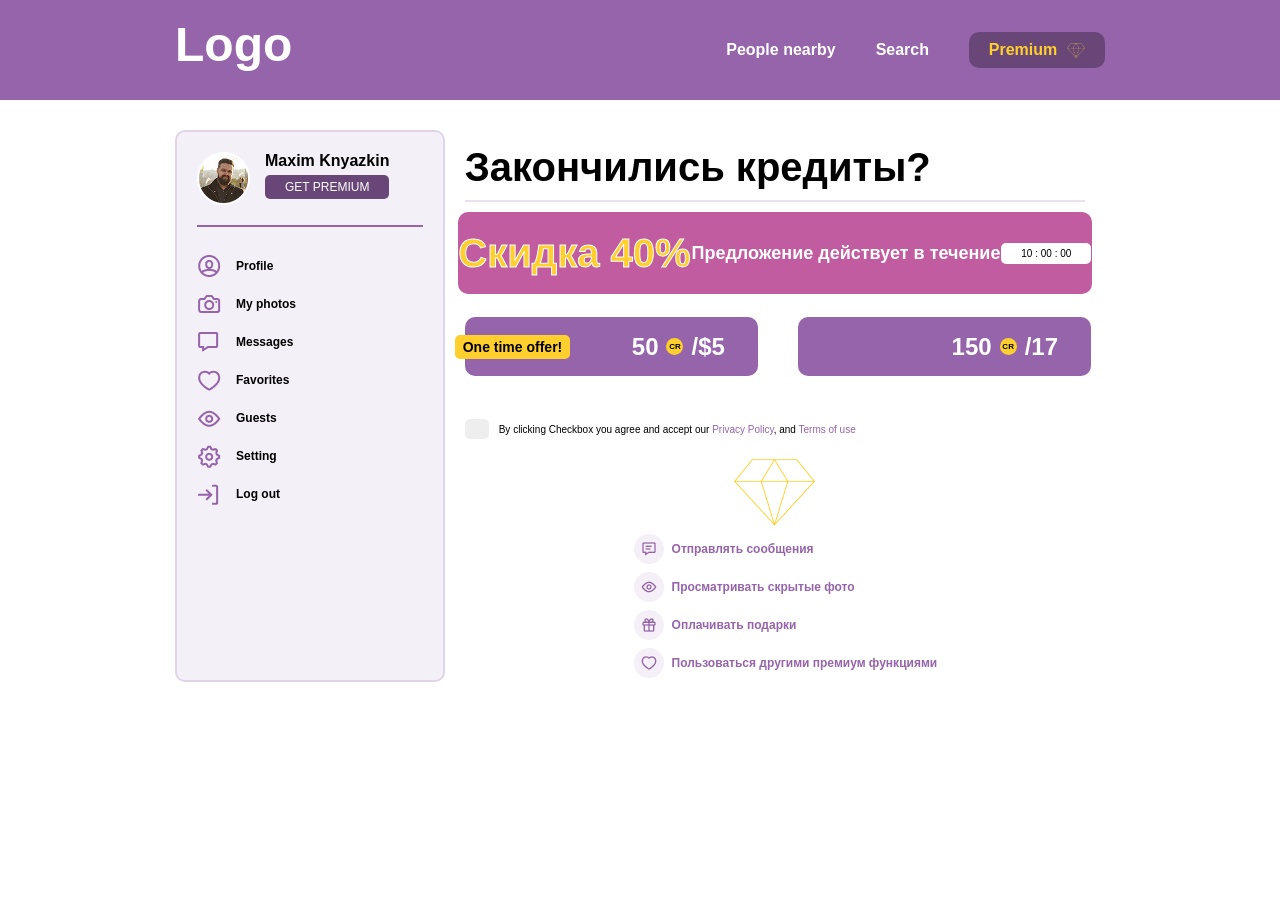
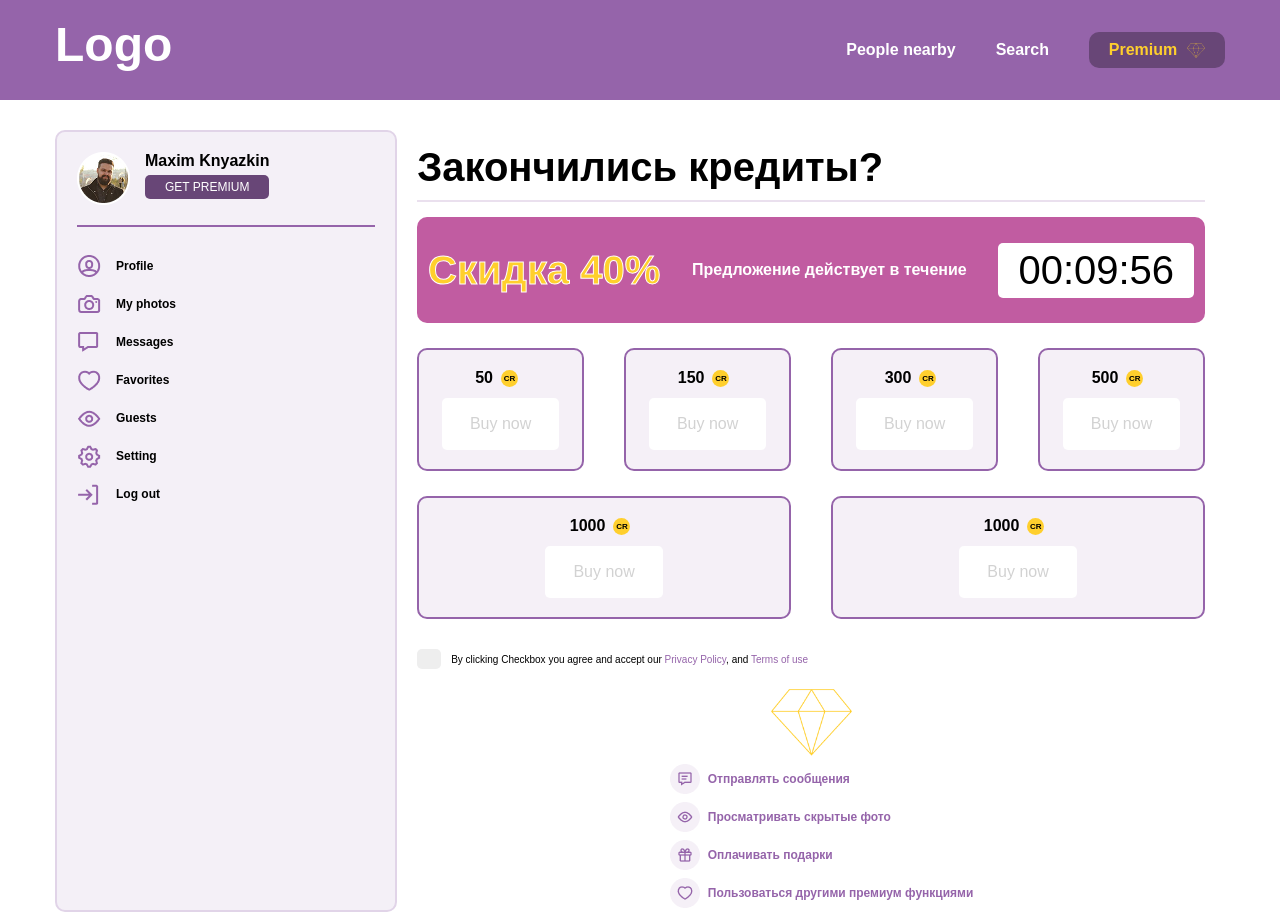
Before and after one commit to maximknyazkin626/adcombo-tz, a plain HTML site: page index.html in a window 1280 px wide. Before the commit the page ends 800 px from the top, so only its background shows below. Drawn offline with Linux system fonts and the light colour scheme.

Commit message:
Desktop 1.5

```diff
--- a/desktop.css
+++ b/desktop.css
@@ -15,13 +15,11 @@
 
   .header {
     height: 100px;
-    /* padding: 0 375px; */
   }
 
   .header-content {
-    max-width: 930px;
+    max-width: 1170px;
     min-width: 320px;
-    width: 930px;
     margin: 0 auto;
     display: flex;
     justify-content: space-between;
@@ -34,17 +32,6 @@
     color: #fff;
     font-size: 48px;
   }
-
-  /* .wrapper {
-    max-width: 930px;
-    padding: 0px auto;
-  } */
-
-  /* .header-wrapper {
-    display: flex;
-    align-items: center;
-    justify-content: space-between;
-  } */
 
   .menu-list {
     display: flex;
@@ -77,7 +64,7 @@
   }
 
   .main-wrapper {
-    max-width: 930px;
+    max-width: 1170px;
     min-width: 320px;
     /* width: 930px; */
     margin: 0 auto;
@@ -146,6 +133,10 @@
     height: 2.375rem;
   }
 
+  .sidebar_menu-icons-list > li:hover {
+    color: #65307c;
+  }
+
   .sidebar_menu-icons-list > li:nth-child(1) {
     background-image: url("images/icon-user.png");
   }
@@ -173,7 +164,6 @@
   }
 
   .sale {
-    width: 96%;
     height: 82px;
     display: flex;
     align-items: center;
@@ -181,6 +171,9 @@
     margin: 0 auto;
     background-color: #c15ca1;
     border-radius: 10px;
+    margin: 0.9375rem 1.25rem 0.625rem;
+    padding: 12px 10px;
+    gap: 30px;
   }
 
   .sale__title {
@@ -194,14 +187,16 @@
   .sale__text {
     font-family: var(--ubuntu);
     font-weight: var(--bold);
-    font-size: 18px;
+    font-size: 16px;
     color: #fff;
   }
 
   .sale__timer {
+    max-width: 238px;
+    max-height: 56px;
     font-family: var(--ubuntu);
     font-weight: var(--normal);
-    font-size: 10px;
+    font-size: 40px;
     padding: 5px 20px;
     color: #000;
     background-color: #fff;
@@ -215,4 +210,62 @@
   .first-section_button {
     display: none;
   }
+
+  .slider {
+    flex-wrap: wrap;
+
+    justify-content: space-between;
+  }
+
+  .buy {
+    width: 150px;
+    height: 123px;
+    display: flex;
+    flex-direction: column;
+    font-size: 16px;
+    color: #000;
+    flex: 1 1 auto;
+    min-width: 0;
+    box-sizing: border-box;
+    margin: 0.9375rem 1.25rem 0.625rem;
+    background-color: #F5F0F7;
+    border: 2px solid #9564AA;
+    align-items: center;
+    justify-content: center;
+    gap: 11px;
+    padding-right: 0;
+  }
+
+  .offer {
+    display: none;
+  }
+
+  .buy-now {
+    display: inline-block;
+    font-size: 16px;
+    font-family: var(--ubuntu);
+    font-weight: 500;
+    padding: 17px 28px;
+    background-color: #FFFFFF;
+    border-radius: 5px;
+    color: #D2D2D2;
+  }
+
+  /* .buy:hover{
+    background-color: #9564AA;
+  } */
+
+  /* .buy:hover ~ .buy-now{
+    background-color: #ffcf2d;
+    color: #000;
+  } */
+
+  .credit-price {
+    display: flex;
+
+  }
+
+  .price {
+    display: none;
+  }
 }
--- a/index.css
+++ b/index.css
@@ -170,6 +170,11 @@
   margin: 0 0.5rem;
 }
 
+.credit-price {
+  display: flex;
+  align-items: center;
+}
+
 .slider-circles {
   display: flex;
   justify-content: center;
--- a/index.html
+++ b/index.html
@@ -59,14 +59,54 @@
             </div>
             <div class="slider">
               <div class="buy">
-                <span class="offer">One time offer!</span> 50
-                <span class="credit">CR</span>/$5
+                <span class="offer">One time offer!</span>
+                <span class="credit-price">
+                  50
+                <span class="credit">CR</span>
+                </span>
+                <span class="price">/$5</span>
+                <span class="buy-now hide">Buy now</span>
               </div>
-              <div class="buy">150 <span class="credit">CR</span>/17</div>
-              <div class="buy">300 <span class="credit">CR</span>/35</div>
-              <div class="buy">500 <span class="credit">CR</span>/$55</div>
-              <div class="buy">1000 <span class="credit">CR</span>/$105</div>
-              <div class="buy">1000 <span class="credit">CR</span>/$105</div>
+              <div class="buy">
+                <span class="credit-price">
+                  150
+                <span class="credit">CR</span>
+                </span>
+                <span class="price">/$17</span>
+                <span class="buy-now hide">Buy now</span>
+              </div>
+              <div class="buy">
+                <span class="credit-price">
+                  300
+                <span class="credit">CR</span>
+                </span>
+                <span class="price">/$35</span>
+                <span class="buy-now hide">Buy now</span>
+              </div>
+              <div class="buy">
+                <span class="credit-price">
+                  500
+                <span class="credit">CR</span>
+                </span>
+                <span class="price">/$55</span>
+                <span class="buy-now hide">Buy now</span>
+              </div>
+              <div class="buy">
+                <span class="credit-price">
+                  1000
+                <span class="credit">CR</span>
+                </span>
+                <span class="price">/$105</span>
+                <span class="buy-now hide">Buy now</span>
+              </div>
+              <div class="buy">
+                <span class="credit-price">
+                  1000
+                <span class="credit">CR</span>
+                </span>
+                <span class="price">/$105</span>
+                <span class="buy-now hide">Buy now</span>
+              </div>
             </div>
             <div class="slider-circles" id="slider-circles">
               <span class="circle"></span>
--- a/index.js
+++ b/index.js
@@ -28,3 +28,38 @@ const observer = new IntersectionObserver(observerCallback, {
 slides.forEach((slide) => {
   observer.observe(slide);
 });
+
+
+///////////////Таймер////////////////////
+let totalTime = 10 * 60; // 10 минут в секундах
+
+        function startTimer() {
+            let timeLeft = totalTime;
+
+            const interval = setInterval(() => {
+                // Вычисляем минуты и секунды
+                const hours = Math.floor(timeLeft / 3600);
+                const minutes = Math.floor(timeLeft / 60);
+                const seconds = timeLeft % 60;
+
+                // Форматируем минуты и секунды, добавляя ноль перед единичными значениями
+                const formattedHours = String(hours).padStart(2, '0');
+                const formattedMinutes = String(minutes).padStart(2, '0');
+                const formattedSeconds = String(seconds).padStart(2, '0');
+
+                // Обновляем текст таймера
+                document.getElementById('sale-timer').textContent = `${formattedHours}:${formattedMinutes}:${formattedSeconds}`;
+
+                // Уменьшаем оставшееся время
+                timeLeft--;
+
+                // Проверяем, истекло ли время
+                if (timeLeft < 0) {
+                    clearInterval(interval); // Очищаем интервал
+                    startTimer(); // Перезапускаем таймер
+                }
+            }, 1000); // Обновляем каждую секунду
+        }
+
+        // Запускаем таймер при загрузке страницы
+        window.onload = startTimer;
```
